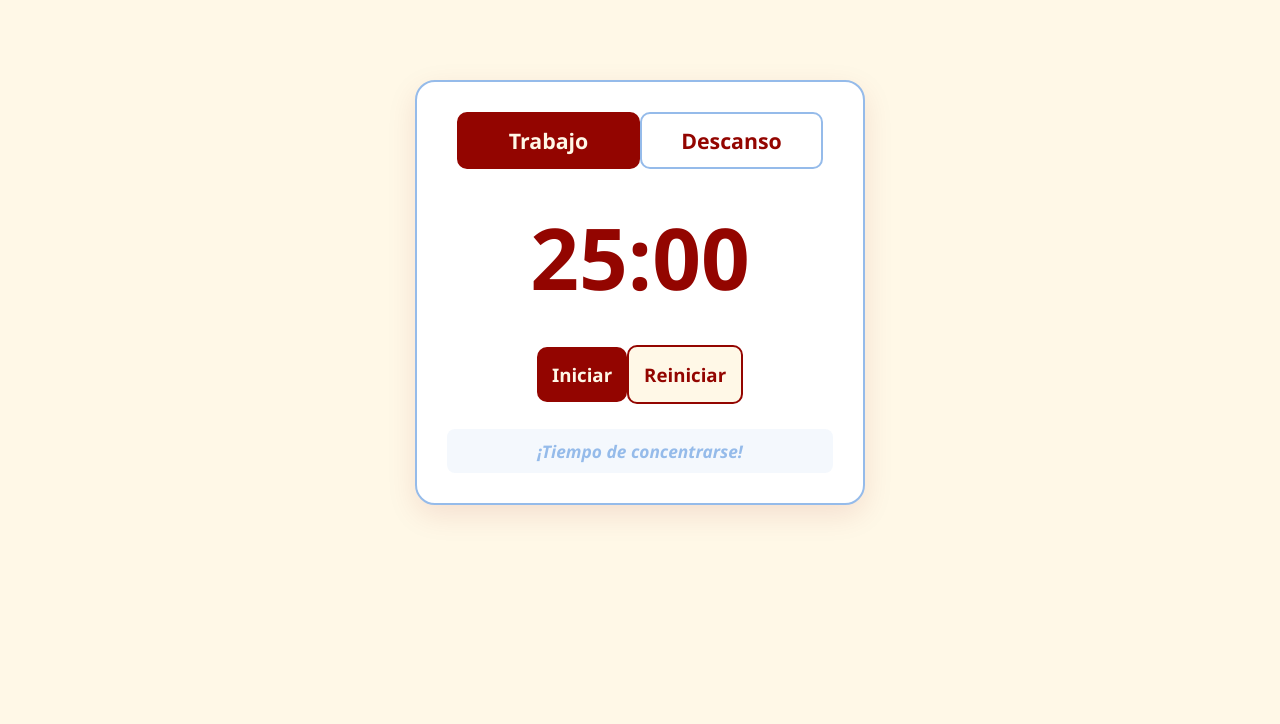
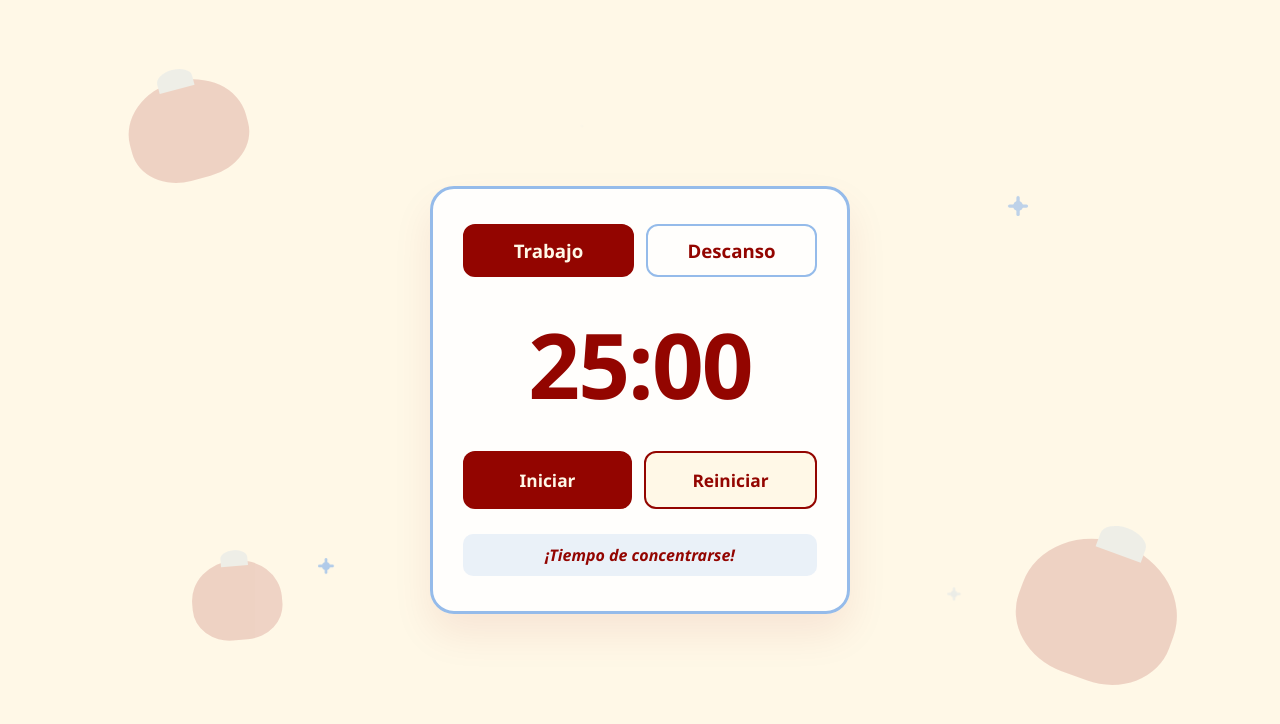
Before and after one commit to programmersforeveryone11-blip/Pomodoro, a plain HTML site: page index.html in a window 1280 px wide. Drawn offline with Linux system fonts and the light colour scheme.

Commit message:
Refactor CSS for layout and decorative elements
Updated styles for body and container, added new decorations and animations for tomatoes and sparkles.

```diff
--- a/Style.css
+++ b/Style.css
@@ -12,77 +12,152 @@
 }
 
 body {
-    background-color: #FFF8E7; /* Fondo Cosmic Latte */
-    color: #930500; /* Texto Sangria */
-    display: block;
+    background-color: #FFF8E7;
+    color: #930500;
     min-height: 100vh;
-    padding: 40px 20px;
+    display: flex;
+    justify-content: center;
+    align-items: center;
+    overflow: hidden;
+    position: relative;
 }
 
+/* --- DECORACIONES POR CÓDIGO (Tomates y Destellos) --- */
+.decorations-layer {
+    position: absolute;
+    width: 100%;
+    height: 100%;
+    top: 0;
+    left: 0;
+    pointer-events: none; /* No interrumpe los clics */
+    z-index: 1;
+}
+
+/* Dibujo base del tomate */
+.tomato {
+    position: absolute;
+    background-color: #930500;
+    border-radius: 60% 60% 50% 50%;
+    opacity: 0.15; /* Sutil para que sea fondo */
+}
+
+/* Hojita verde del tomate */
+.tomato::before {
+    content: '';
+    position: absolute;
+    background-color: #95BBEA; /* Usamos el azul como contraste estético */
+    width: 30%;
+    height: 20%;
+    top: -12%;
+    left: 35%;
+    border-radius: 50% 50% 0 0;
+}
+
+/* Posiciones de los tomates */
+.tomato.t1 { width: 120px; height: 100px; top: 10%; left: 10%; transform: rotate(-15deg); }
+.tomato.t2 { width: 160px; height: 140px; bottom: 15%; right: 8%; transform: rotate(20deg); }
+.tomato.t3 { width: 90px; height: 80px; bottom: 20%; left: 15%; transform: rotate(-5deg); }
+
+/* Efecto Destello (Estrella brillante de 4 puntas) */
+.sparkle {
+    position: absolute;
+    background: #95BBEA;
+    width: 12px;
+    height: 12px;
+    border-radius: 50%;
+    opacity: 0;
+    animation: twinkle 3s infinite ease-in-out;
+}
+
+.sparkle::before, .sparkle::after {
+    content: '';
+    position: absolute;
+    background: #95BBEA;
+    top: 50%;
+    left: 50%;
+    transform: translate(-50%, -50%);
+}
+/* Eje vertical del destello */
+.sparkle::before { width: 4px; height: 24px; border-radius: 4px; }
+/* Eje horizontal del destello */
+.sparkle::after { width: 24px; height: 4px; border-radius: 4px; }
+
+/* Posiciones y retrasos de animación de los destellos */
+.sparkle.s1 { top: 25%; right: 20%; animation-delay: 0s; }
+.sparkle.s2 { top: 70%; left: 25%; animation-delay: 0.8s; scale: 0.7; }
+.sparkle.s3 { bottom: 25%; right: 25%; animation-delay: 1.5s; scale: 1.2; }
+.sparkle.s4 { top: 15%; left: 45%; animation-delay: 2.2s; scale: 0.5; }
+
+/* Animación del Destello */
+@keyframes twinkle {
+    0%, 100% { transform: scale(0.3); opacity: 0; }
+    50% { transform: scale(1); opacity: 0.8; }
+}
+
+/* --- CONTENEDOR PRINCIPAL (FRONT) --- */
 .pomodoro-container {
-    background: #ffffff;
-    max-width: 450px;
-    margin: 40px auto;
-    padding: 30px;
-    border-radius: 20px;
-    box-shadow: 0 10px 30px rgba(147, 5, 0, 0.1);
+    background: rgba(255, 255, 255, 0.85); /* Un toque translúcido */
+    backdrop-filter: blur(8px); /* Efecto vidrio esmerilado moderno */
+    width: 100%;
+    max-width: 420px;
+    padding: 35px 30px;
+    border-radius: 24px;
+    box-shadow: 0 20px 40px rgba(147, 5, 0, 0.08);
     text-align: center;
-    border: 2px solid #95BBEA; /* Borde Cornflower */
+    border: 3px solid #95BBEA;
+    position: relative;
+    z-index: 10; /* Por encima de los fondos */
 }
 
 .mode-buttons {
-    display: table;
-    width: 100%;
-    margin-bottom: 30px;
-    border-collapse: separate;
-    border-spacing: 10px 0;
+    display: flex;
+    gap: 12px;
+    margin-bottom: 25px;
 }
 
 .mode-buttons button {
-    display: table-cell;
-    width: 50%;
+    flex: 1;
     padding: 12px;
     border: 2px solid #95BBEA;
     background-color: transparent;
     color: #930500;
-    font-size: 16pt;
+    font-size: 14pt;
     font-weight: bold;
-    border-radius: 10px;
+    border-radius: 12px;
     cursor: pointer;
     transition: all 0.3s ease;
 }
 
 .mode-buttons button.active {
-    background-color: #930500; /* Botón activo en Sangria */
+    background-color: #930500;
     color: #FFF8E7;
     border-color: #930500;
 }
 
 .timer-display {
-    font-size: 64pt;
-    font-weight: bold;
+    font-size: 68pt;
+    font-weight: 800;
     color: #930500;
-    margin: 20px 0;
+    margin: 15px 0;
     font-variant-numeric: tabular-nums;
+    letter-spacing: -2px;
 }
 
 .control-buttons {
-    display: table;
-    width: 100%;
-    margin-top: 30px;
-    border-collapse: separate;
-    border-spacing: 10px 0;
+    display: flex;
+    gap: 12px;
+    margin-top: 25px;
 }
 
 .control-buttons button {
-    display: table-cell;
+    flex: 1;
     padding: 15px;
-    font-size: 14pt;
+    font-size: 13pt;
     font-weight: bold;
     border: none;
-    border-radius: 10px;
+    border-radius: 12px;
     cursor: pointer;
-    transition: background-color 0.2s ease;
+    transition: all 0.2s ease;
 }
 
 #start-btn {
@@ -90,18 +165,14 @@ body {
     color: #FFF8E7;
 }
 
-#start-btn:hover {
-    background-color: #750400;
-}
+#start-btn:hover { background-color: #750400; transform: translateY(-1px); }
 
 #pause-btn {
-    background-color: #95BBEA; /* Botón Pausa en Cornflower */
+    background-color: #95BBEA;
     color: #930500;
 }
 
-#pause-btn:hover {
-    background-color: #7da5d4;
-}
+#pause-btn:hover { background-color: #7da5d4; transform: translateY(-1px); }
 
 #reset-btn {
     background-color: #FFF8E7;
@@ -109,17 +180,15 @@ body {
     border: 2px solid #930500;
 }
 
-#reset-btn:hover {
-    background-color: #f2ebd9;
-}
+#reset-btn:hover { background-color: #f2ebd9; }
 
 .status-text {
     margin-top: 25px;
-    font-size: 13pt;
+    font-size: 12pt;
     font-style: italic;
-    color: #95BBEA;
+    color: #930500;
     font-weight: 600;
-    background-color: rgba(149, 187, 234, 0.1);
+    background-color: rgba(149, 187, 234, 0.2);
     padding: 10px;
-    border-radius: 8px;
+    border-radius: 10px;
 }
```
